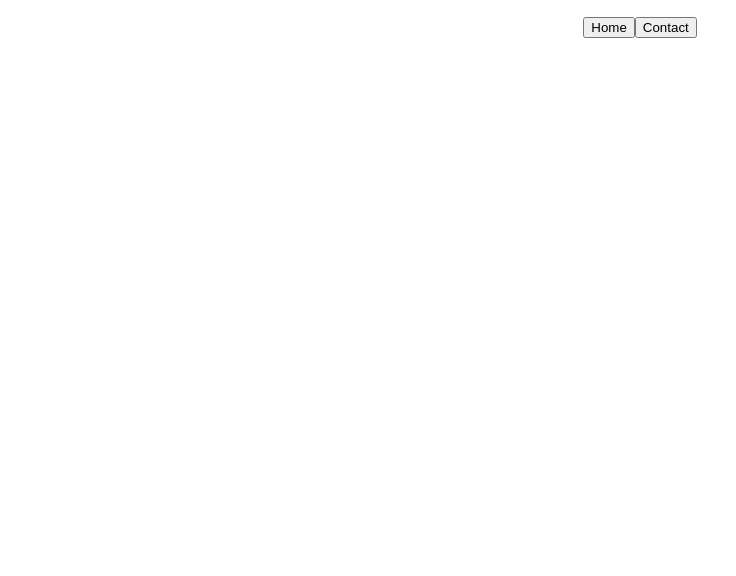
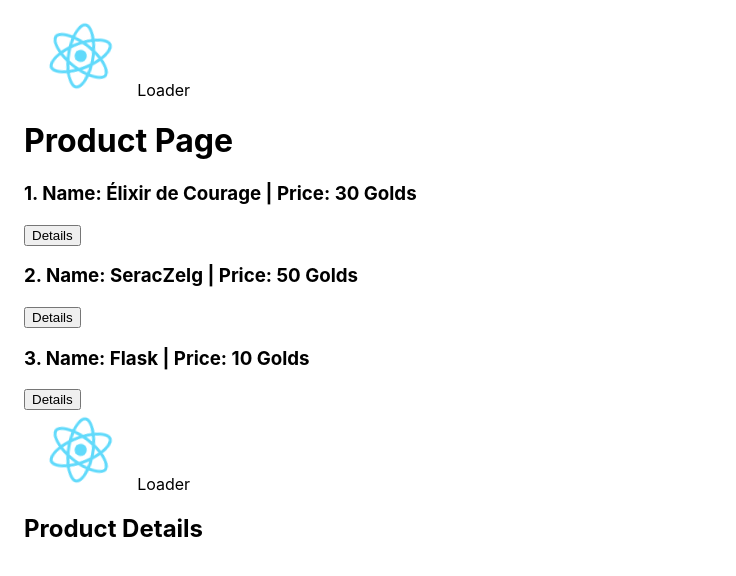
Before and after one commit to DevTanvir/my-react-app, a React (Create React App) app: page / in a window 1280 px wide. Shown: the top 576 px of the page, without its empty margins (0-736 px from the left). Built offline with nearby package versions, Linux system fonts and the light colour scheme.

Commit message:
Hooks & List Assignment Commit

```diff
--- a/src/App.css
+++ b/src/App.css
@@ -1,10 +1,11 @@
 .App {
   margin-top: 16px;
-  text-align: center;
+  margin-left: 24px;
+  text-align: left;
 }
 
 .App-logo {
-  height: 40vmin;
+  height: 10vmin;
   pointer-events: none;
 }
 
--- a/src/App.js
+++ b/src/App.js
@@ -1,20 +1,21 @@
 import logo from './logo.svg';
 import './App.css';
-import MyComponent from './component';
-import { useState } from 'react';
+import Product from './components/product-page';
+import ProductDetail from './components/product-details-page';
+import { useState, useEffect } from 'react';
 
 function App() {
-  const [pageInfo, setPageName] = useState('')
-  const [myInfo, setMyInfo] = useState('')
-  const navBtnClicked = (pageName)=> {
-    setPageName(pageName)
-    setMyInfo(pageName === 'home' ? 'My name is Tanvir' : 'I am a Web Developer')
+  const [state, setState] = useState(1)
+  const clicked = (value) => {
+    setState(value)
   }
   return (
-    <div class="App">
-      <button onClick={()=> navBtnClicked('home')}>Home</button>
-      <button onClick={()=> navBtnClicked('contact')}>Contact</button>
-      <MyComponent pageInformation ={pageInfo} myInformation ={myInfo} />
+    <div className="App">
+      <Product />
+      {/* <button onClick={() => clicked(1)}>Product</button>
+      <button onClick={() => clicked(2)}>Product Details</button> */}
+      {/* {state === 1 ? <Product /> : <ProductDetail /> } */}
+
     </div>
   );
 }
--- a/src/component.jsx
+++ /dev/null
@@ -1,12 +0,0 @@
-import React from 'react'
-
-const MyComponent = (props)=> {
-  return (
-    <>
-      <h1>{props.pageInformation}</h1>
-      <h2>{props.myInformation}</h2>
-    </>
-  )
-}
-
-export default MyComponent
--- /dev/null
+++ b/src/components/product-details-page.jsx
@@ -0,0 +1,36 @@
+import React from 'react'
+import { useState, useEffect } from 'react';
+import logo from '../logo.svg';
+
+const ProductDetail = (props) => {
+
+
+  useEffect(() => {
+    // component rendering
+    setState(true)
+  });
+
+  useEffect(() => {
+    // component unmounting
+    return (() => {
+      setState(false)
+    })
+  });
+  const [loading, setState] = useState(false)
+
+  return (
+    <>
+      { loading && <>
+        <img src={logo} className="App-logo" alt="logo" />
+        <span>Loader</span>
+      </> }
+
+      <h2>Product Details</h2>
+      <h1>{props.productname}</h1>
+      <h2>{props.productInformation}</h2>
+
+    </>
+  )
+}
+
+export default ProductDetail
--- /dev/null
+++ b/src/components/product-page.jsx
@@ -0,0 +1,75 @@
+import React from 'react'
+import logo from '../logo.svg';
+import ProductDetail from './product-details-page';
+import { useState, useEffect } from 'react';
+
+const Product = ()=> {
+  const [products, setProducts] = useState([
+    {
+      name: 'Élixir de Courage',
+      price: 30,
+      category: 'Medicine',
+      description: 'Imaginary medicine from a mythical realm which provides courage to the carrier, for a moment'
+    },
+    {
+      name: 'SeracZelg',
+      price: 50,
+      category: 'Weapon',
+      description: 'A simple sword named uniquely, for selling purposes ofcourse!'
+    },
+    {
+      name: 'Flask',
+      price: 10,
+      category: 'Utility',
+      description: 'Self explanotry for the clever people, for everyone else you store your drinking water here'
+    },
+  ])
+
+  useEffect(() => {
+    // component rendering
+    setState(true)
+  });
+
+  useEffect(() => {
+    // component unmounting
+    return (()=> {
+      setState(false)
+    })
+  });
+
+
+  const [loading, setState] = useState(false)
+  const [info, setInfo] = useState('')
+  const [name, setName] = useState('')
+  const clicked = (desc, name)=> {
+    setInfo(desc)
+    setName(name)
+  }
+  return (
+    <>
+
+      { loading && <>
+      <img src={logo} className="App-logo" alt="logo" />
+      <span>Loader</span>
+      </> }
+
+      <h1>Product Page</h1>
+      {
+        products.map((item, index)=> {
+          return (
+            <div key={index}>
+              <h3 >{index + 1}. Name: {item.name} | Price: {item.price} Golds</h3>
+              <button onClick={() => clicked(item.description, item.name)}>Details</button>
+            </div>
+          )
+
+        })
+      }
+      <ProductDetail productInformation={info} productname={name} />
+
+
+    </>
+  )
+}
+
+export default Product
```
